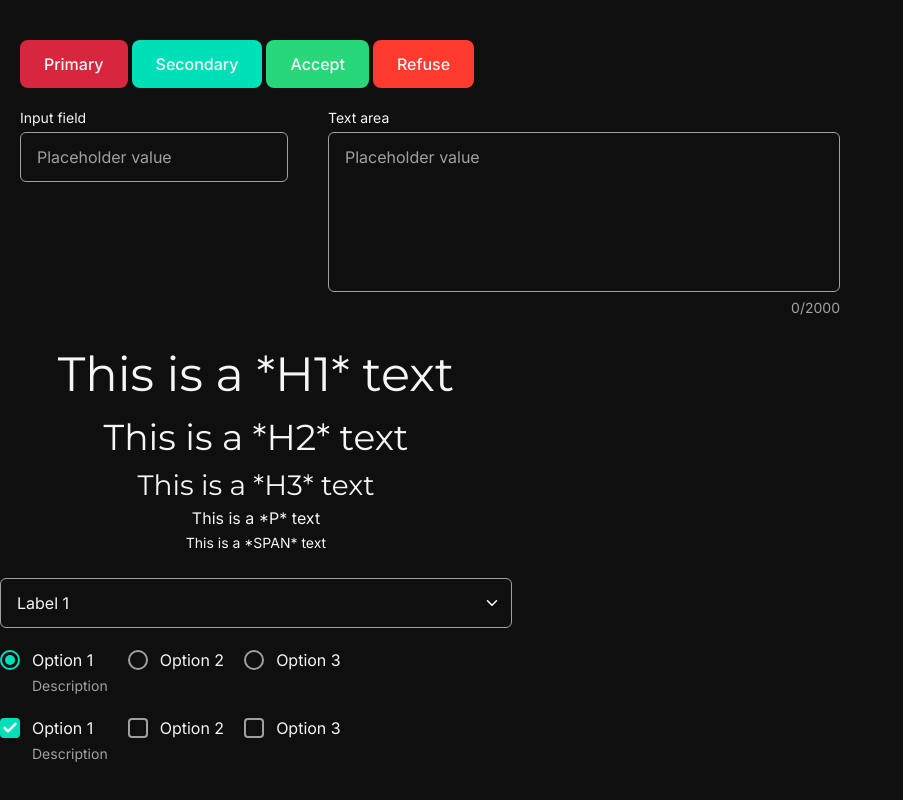
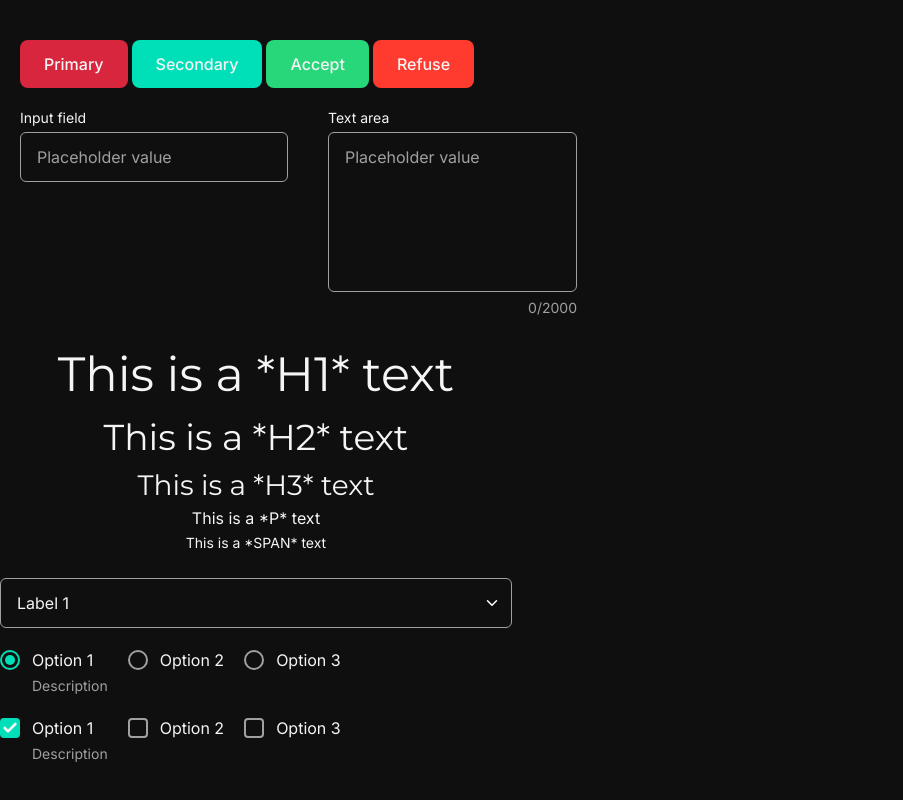
Before and after one commit to gregoirelebas/FightConnect-frontend, a Next.js app: page /toolkit in a window 1280 px wide. Shown: the whole page, without its empty margins (0-903 px from the left). Built offline with nearby package versions, Linux system fonts and the light colour scheme.

Commit message:
Updated TextArea for better css display.

```diff
--- a/app/...components/TextArea.tsx
+++ b/app/...components/TextArea.tsx
@@ -19,11 +19,10 @@ interface TextAreaProps {
  */
 export default function TextArea(props: TextAreaProps) {
   return (
-    <div className="flex-col items-center">
+    <div>
       <div className="text-sm">{props.label}</div>
-      <div>
       <textarea
-          className={`${props.className ? props.className : ''} input w-lg h-40 resize-none`}
+        className={`${props.className ? props.className : ''} input w-full h-40 resize-none`}
         placeholder={props.placeholder}
         value={props.value}
         maxLength={2000}
@@ -31,6 +30,5 @@ export default function TextArea(props: TextAreaProps) {
       />
       <div className="text-right text-grey text-sm">{props.value?.length}/2000</div>
     </div>
-    </div>
   );
 }
```
Lines whose indentation alone changed are shown as unchanged.
